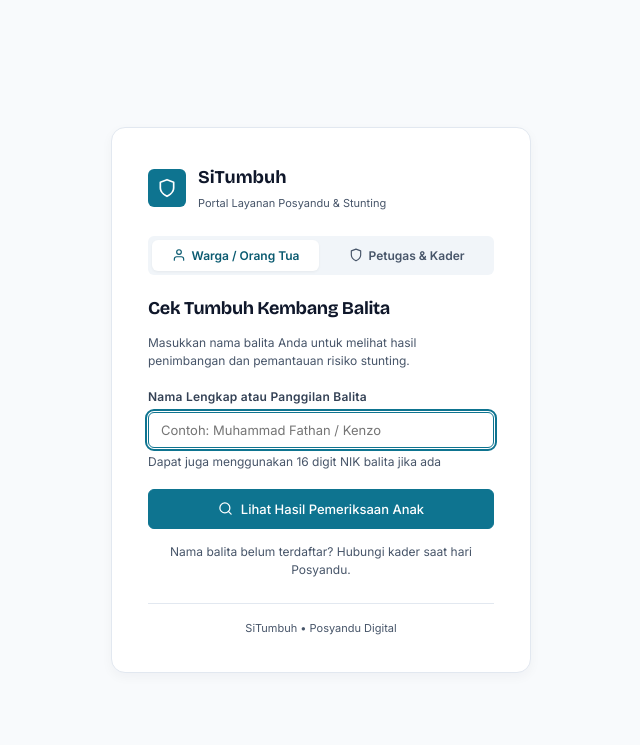
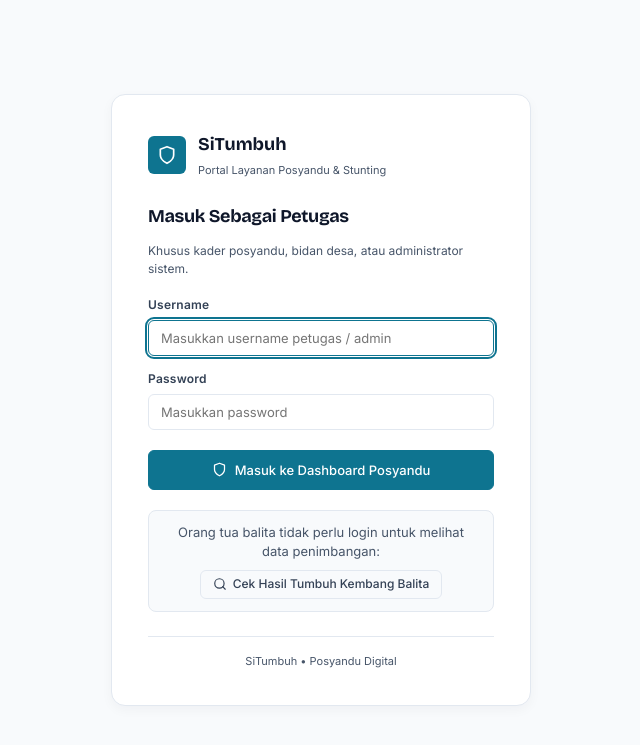
Before and after one commit to Afrilza218874/sistem-stunting, a PHP site: page /login.php in a window 1280 px wide. Shown: the top 745 px of the page, without its empty margins (319-959 px from the left). Run offline with PHP 8.4, Linux system fonts and the light colour scheme.

Commit message:
refactor: remove orang tua login logic, make warga public and login exclusive for petugas/admin

```diff
--- a/includes/auth.php
+++ b/includes/auth.php
@@ -48,8 +48,6 @@ function current_warga(): array {
 }
 
 function require_warga_or_user(): void {
-    if (empty($_SESSION['user']) && empty($_SESSION['warga'])) {
-        header("Location: login.php");
-        exit;
-    }
+    // Halaman warga bersifat publik untuk orang tua/warga tanpa perlu login
+    return;
 }
--- a/login.php
+++ b/login.php
@@ -9,63 +9,15 @@ if (!empty($_SESSION['user'])) {
     exit;
 }
 
-// Jika sudah login sebagai warga, langsung ke halaman warga
-if (!empty($_SESSION['warga']) && empty($_GET['ganti'])) {
-    header("Location: warga.php?cari=" . urlencode($_SESSION['warga']['nama']));
-    exit;
-}
-
 $error = "";
-$active_tab = $_POST['login_type'] ?? ($_GET['tab'] ?? 'warga');
 
 if ($_SERVER['REQUEST_METHOD'] === 'POST') {
-    $login_type = $_POST['login_type'] ?? 'warga';
-
-    if ($login_type === 'warga') {
-        // Login khusus warga menggunakan nama anak atau NIK
-        $nama_anak = trim($_POST['nama_anak'] ?? '');
-
-        if ($nama_anak === '') {
-            $error = "Silakan masukkan nama balita Anda.";
-            $active_tab = 'warga';
-        } else {
-            $stmt = $conn->prepare(
-                "SELECT id, nama, nik, tanggal_lahir, jenis_kelamin, nama_ibu
-                 FROM anak
-                 WHERE LOWER(nama) LIKE LOWER(?) OR nik = ?
-                 ORDER BY (CASE WHEN LOWER(nama) = LOWER(?) THEN 1 ELSE 2 END), nama ASC
-                 LIMIT 1"
-            );
-            $likeName = "%{$nama_anak}%";
-            $exactName = $nama_anak;
-            $stmt->bind_param("sss", $likeName, $nama_anak, $exactName);
-            $stmt->execute();
-            $anak = $stmt->get_result()->fetch_assoc();
-
-            if ($anak) {
-                // Berhasil menemukan data balita
-                $_SESSION['warga'] = [
-                    'id' => $anak['id'],
-                    'nama' => $anak['nama'],
-                    'nik' => $anak['nik'],
-                    'jenis_kelamin' => $anak['jenis_kelamin'],
-                    'tanggal_lahir' => $anak['tanggal_lahir']
-                ];
-                header("Location: warga.php?cari=" . urlencode($anak['nama']));
-                exit;
-            } else {
-                $error = "Data balita dengan nama '" . htmlspecialchars($nama_anak) . "' belum terdaftar di sistem Posyandu. Pastikan ejaan nama sesuai atau hubungi kader Posyandu.";
-                $active_tab = 'warga';
-            }
-        }
-    } else {
-        // Login petugas / kader / admin menggunakan username & password
+    // Login khusus petugas / kader / admin menggunakan username & password
     $username = trim($_POST['username'] ?? '');
     $password = $_POST['password'] ?? '';
 
     if ($username === '' || $password === '') {
-            $error = "Username dan password wajib diisi untuk akses petugas.";
-            $active_tab = 'petugas';
+        $error = "Username dan password wajib diisi.";
     } else {
         $stmt = $conn->prepare("SELECT id, nama, username, password, role FROM users WHERE username = ?");
         $stmt->bind_param("s", $username);
@@ -73,7 +25,9 @@ if ($_SERVER['REQUEST_METHOD'] === 'POST') {
         $res = $stmt->get_result();
 
         if ($user = $res->fetch_assoc()) {
-                if (password_verify($password, $user['password'])) {
+            if ($user['role'] === 'orang_tua') {
+                $error = "Akun orang tua tidak dapat digunakan untuk login. Orang tua dapat langsung memantau data balita tanpa perlu login.";
+            } elseif (password_verify($password, $user['password'])) {
                 $_SESSION['user'] = [
                     'id' => $user['id'],
                     'nama' => $user['nama'],
@@ -84,12 +38,9 @@ if ($_SERVER['REQUEST_METHOD'] === 'POST') {
                 exit;
             } else {
                 $error = "Password yang Anda masukkan salah.";
-                    $active_tab = 'petugas';
             }
         } else {
-                $error = "Akun petugas dengan username tersebut tidak ditemukan.";
-                $active_tab = 'petugas';
-            }
+            $error = "Akun dengan username tersebut tidak ditemukan.";
         }
     }
 }
@@ -113,68 +64,38 @@ if ($_SERVER['REQUEST_METHOD'] === 'POST') {
         </div>
     </header>
 
-    <!-- Pilihan Akses 2-in-1: Tab Warga vs Petugas -->
-    <div class="login-tabs" role="tablist" aria-label="Metode Masuk">
-        <button type="button" class="tab-btn <?= $active_tab === 'warga' ? 'active' : '' ?>" id="tab_btn_warga" role="tab" aria-selected="<?= $active_tab === 'warga' ? 'true' : 'false' ?>" aria-controls="form_warga" onclick="switchLoginTab('warga')">
-            <?= ui_icon('child', '', 14) ?> Warga / Orang Tua
-        </button>
-        <button type="button" class="tab-btn <?= $active_tab === 'petugas' ? 'active' : '' ?>" id="tab_btn_petugas" role="tab" aria-selected="<?= $active_tab === 'petugas' ? 'true' : 'false' ?>" aria-controls="form_petugas" onclick="switchLoginTab('petugas')">
-            <?= ui_icon('shield', '', 14) ?> Petugas &amp; Kader
-        </button>
-    </div>
-
     <?php if ($error): ?>
         <div class="alert alert-danger" style="margin-bottom:18px;" role="alert">
             <?= ui_icon('alert-circle', '', 16) ?> <?= htmlspecialchars($error) ?>
         </div>
     <?php endif; ?>
 
-    <!-- Form 1: Khusus Warga / Orang Tua (Cukup Nama Balita) -->
-    <section id="form_warga" role="tabpanel" aria-labelledby="tab_btn_warga" style="<?= $active_tab === 'petugas' ? 'display:none;' : '' ?>">
-        <h1 style="font-size:18px; font-weight:700; margin:0 0 6px;">Cek Tumbuh Kembang Balita</h1>
-        <p class="muted" style="margin-bottom:18px; line-height:1.5;">Masukkan nama balita Anda untuk melihat hasil penimbangan dan pemantauan risiko stunting.</p>
+    <section>
+        <h1 style="font-size:18px; font-weight:700; margin:0 0 6px;">Masuk Sebagai Petugas</h1>
+        <p class="muted" style="margin-bottom:18px; line-height:1.5;">Khusus kader posyandu, bidan desa, atau administrator sistem.</p>
 
         <form method="POST">
-            <input type="hidden" name="login_type" value="warga">
-
-            <div class="form-group" style="margin-bottom:18px;">
-                <label for="nama_anak">Nama Lengkap atau Panggilan Balita</label>
-                <input type="text" id="nama_anak" name="nama_anak" class="form-control" required autofocus placeholder="Contoh: Muhammad Fathan / Kenzo" value="<?= htmlspecialchars($_POST['nama_anak'] ?? '') ?>">
-                <span class="form-hint">Dapat juga menggunakan 16 digit NIK balita jika ada</span>
-            </div>
-
-            <button type="submit" class="btn btn-primary" style="width:100%; padding:10px;">
-                <?= ui_icon('search', '', 15) ?> Lihat Hasil Pemeriksaan Anak
-            </button>
-        </form>
-
-        <div style="margin-top:14px; font-size:12px; color:var(--muted); text-align:center;">
-            Nama balita belum terdaftar? Hubungi kader saat hari Posyandu.
-        </div>
-    </section>
-
-    <!-- Form 2: Petugas Posyandu / Admin -->
-    <section id="form_petugas" role="tabpanel" aria-labelledby="tab_btn_petugas" style="<?= $active_tab === 'warga' ? 'display:none;' : '' ?>">
-        <h1 style="font-size:18px; font-weight:700; margin:0 0 6px;">Masuk Sebagai Petugas</h1>
-        <p class="muted" style="margin-bottom:18px;">Khusus kader posyandu, bidan desa, atau administrator sistem.</p>
-
-        <form method="POST">
-            <input type="hidden" name="login_type" value="petugas">
-
             <div class="form-group" style="margin-bottom:14px;">
                 <label for="username">Username</label>
-                <input type="text" id="username" name="username" class="form-control" placeholder="Username kader / admin">
+                <input type="text" id="username" name="username" class="form-control" required autofocus placeholder="Masukkan username petugas / admin" value="<?= htmlspecialchars($_POST['username'] ?? '') ?>">
             </div>
 
             <div class="form-group" style="margin-bottom:20px;">
                 <label for="password">Password</label>
-                <input type="password" id="password" name="password" class="form-control" placeholder="Password akun">
+                <input type="password" id="password" name="password" class="form-control" required placeholder="Masukkan password">
             </div>
 
             <button type="submit" class="btn btn-primary" style="width:100%; padding:10px;">
                 <?= ui_icon('shield', '', 15) ?> Masuk ke Dashboard Posyandu
             </button>
         </form>
+
+        <div style="margin-top:20px; padding:12px 14px; background:var(--canvas-subtle, #f8fafc); border-radius:8px; border:1px solid var(--border-color, #e2e8f0); text-align:center; font-size:13px;">
+            <span style="color:var(--muted); display:block; margin-bottom:8px;">Orang tua balita tidak perlu login untuk melihat data penimbangan:</span>
+            <a href="warga.php" class="btn btn-outline btn-sm" style="display:inline-flex; align-items:center; gap:6px;">
+                <?= ui_icon('search', '', 14) ?> Cek Hasil Tumbuh Kembang Balita
+            </a>
+        </div>
     </section>
 
     <footer class="app-footer" style="padding-top:16px; margin-top:24px; font-size:11px; color:var(--muted); text-align:center; display:block;">
@@ -182,30 +103,5 @@ if ($_SERVER['REQUEST_METHOD'] === 'POST') {
     </footer>
 </main>
 
-<script>
-function switchLoginTab(type) {
-    const fWarga = document.getElementById('form_warga');
-    const fPetugas = document.getElementById('form_petugas');
-    const bWarga = document.getElementById('tab_btn_warga');
-    const bPetugas = document.getElementById('tab_btn_petugas');
-
-    if (type === 'warga') {
-        fWarga.style.display = 'block';
-        fPetugas.style.display = 'none';
-        bWarga.classList.add('active');
-        bWarga.setAttribute('aria-selected', 'true');
-        bPetugas.classList.remove('active');
-        bPetugas.setAttribute('aria-selected', 'false');
-    } else {
-        fWarga.style.display = 'none';
-        fPetugas.style.display = 'block';
-        bWarga.classList.remove('active');
-        bWarga.setAttribute('aria-selected', 'false');
-        bPetugas.classList.add('active');
-        bPetugas.setAttribute('aria-selected', 'true');
-    }
-}
-</script>
-
 </body>
 </html>
--- a/users.php
+++ b/users.php
@@ -73,7 +73,7 @@ include __DIR__ . "/includes/sidebar.php";
     <div class="toolbar">
         <div>
             <h2>Manajemen Pengguna</h2>
-            <p class="muted">Kelola akun administrator, kader posyandu, dan orang tua sasaran.</p>
+            <p class="muted">Kelola akun administrator dan kader posyandu.</p>
         </div>
     </div>
 
@@ -138,7 +138,7 @@ include __DIR__ . "/includes/sidebar.php";
             <h3 style="margin-top:0; font-size:15px; font-weight:700; color:var(--ink);">
                 Tambah Pengguna Baru
             </h3>
-            <p class="muted" style="font-size:12px; margin-bottom:16px;">Buat akun untuk kader posyandu atau orang tua.</p>
+            <p class="muted" style="font-size:12px; margin-bottom:16px;">Buat akun untuk kader posyandu atau admin.</p>
 
             <form method="POST">
                 <input type="hidden" name="action" value="tambah">
@@ -157,7 +157,6 @@ include __DIR__ . "/includes/sidebar.php";
                     <label for="usr_role">Hak Akses (Role) <span style="color:var(--danger);">*</span></label>
                     <select id="usr_role" name="role" class="form-control" required>
                         <option value="petugas">Petugas / Kader Posyandu</option>
-                        <option value="orang_tua">Orang Tua Balita</option>
                         <option value="admin">Administrator Sistem</option>
                     </select>
                 </div>
```
Also changed, not shown: warga.php (+8 -4 lines). Lines whose indentation alone changed are shown as unchanged.
